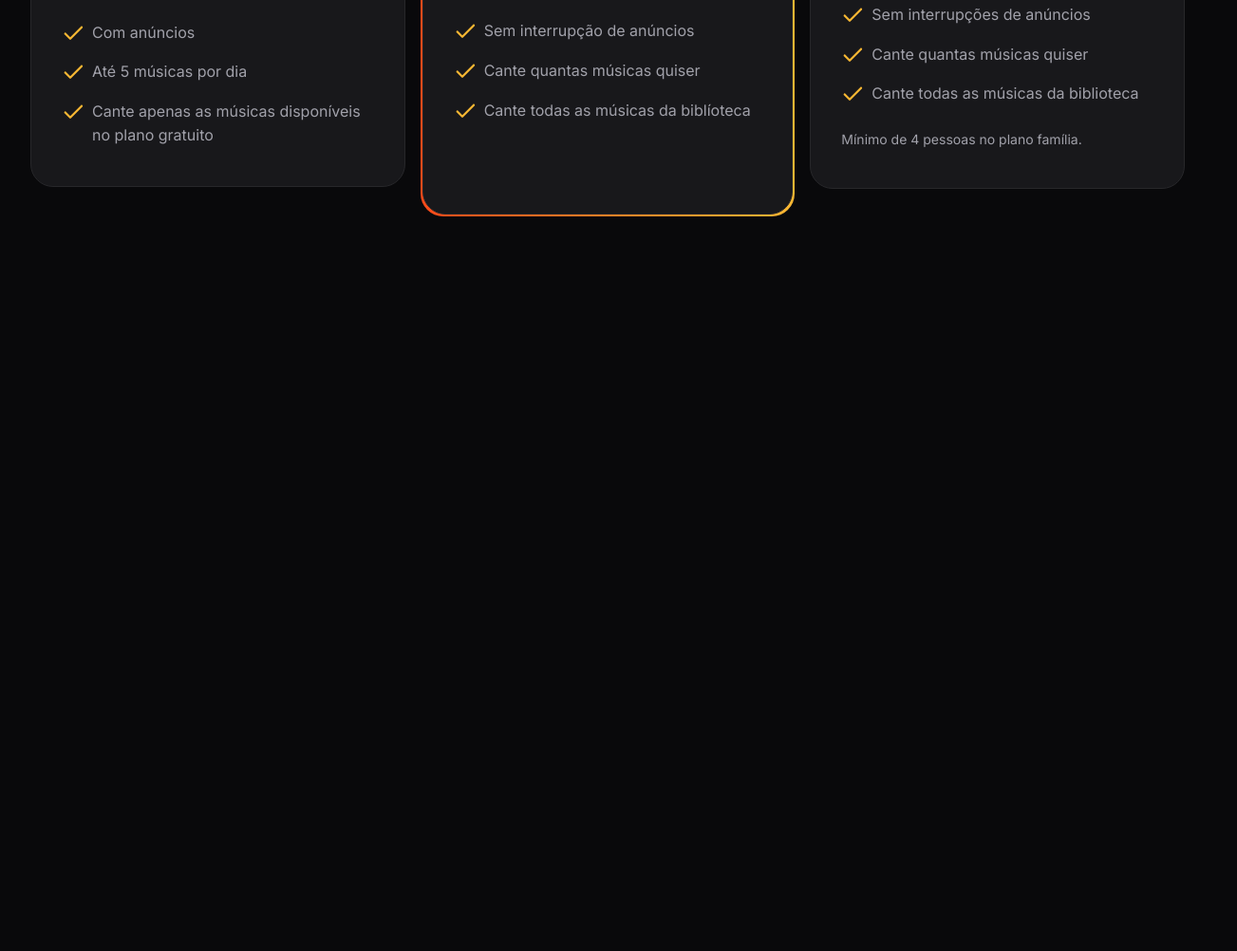
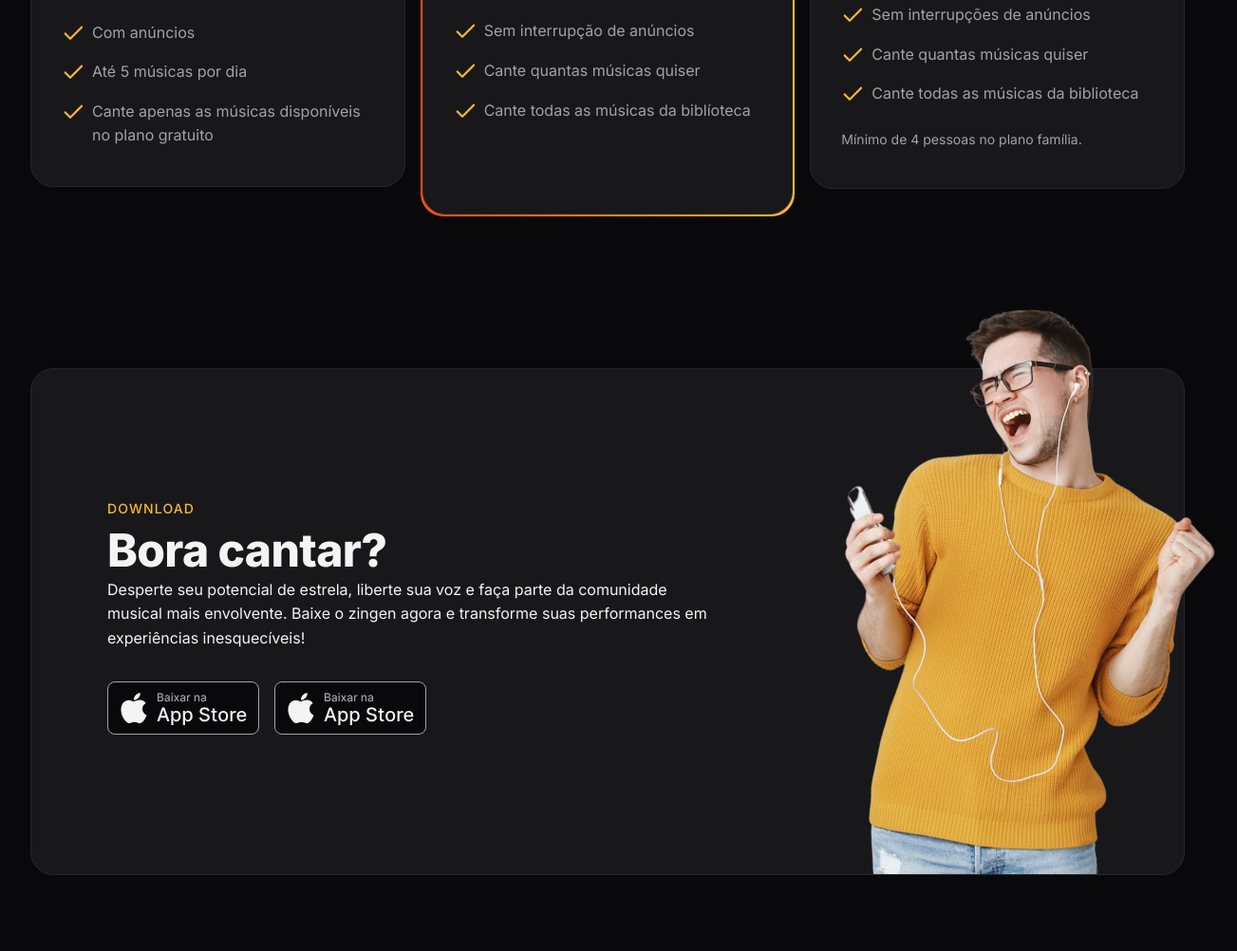
Before and after one commit to devpabloh/projeto-zingen, a plain HTML site: page index.html in a window 1280 px wide. Shown: the part 3231-4233 px from the top of the page at 95% size, 1303 px wide, since content can reach past the window. Before the commit the page ends 3539 px from the top, so only its background shows below. Drawn offline with Linux system fonts and the light colour scheme.

Commit message:
seção download

```diff
--- a/index.html
+++ b/index.html
@@ -153,5 +153,30 @@
             </div>
         </div>
     </section>
+
+    <section id="download">
+        <div class="container py-xl">
+            <div class="card px-lg even-columns items-center">
+                <div>
+                    <header>
+                        <strong>download</strong>
+                        <h2>Bora cantar?</h2>
+                    </header>
+                    <p>
+                        Desperte seu potencial de estrela, liberte sua voz e faça parte da comunidade musical mais envolvente. Baixe o zingen agora e transforme suas performances em experiências inesquecíveis!
+                    </p>
+                    <div class="buttons flex gap-1">
+                        <a href="">
+                            <img src="assets/icons/button-playstore.svg" alt="">
+                        </a>
+                        <a href="">
+                            <img src="assets/icons/button-playstore.svg" alt="">
+                        </a>
+                    </div>
+                </div>
+                <img src="assets/rapaz-ouvindo-musica-com-fones-de-ouvido-e-cantando-no-aplicativo-de-karaoke-removebg 1.png" alt="rapaz ouvindo musica com fones de ouvido e cantando no aplicativo de karaoke">
+            </div>
+        </div>
+    </section>
 </body>
 </html>
--- /dev/null
+++ b/styles/download.css
@@ -0,0 +1,33 @@
+#download{
+    .card{
+        padding: 3rem 1.5rem 15rem;
+        position: relative;
+
+        & > img{
+            width: 14.5rem;
+            position: absolute;
+            bottom: 0;
+            right: -3.5rem;
+        }
+    }
+
+    .buttons{
+        flex-wrap: wrap;
+        margin-top: 2rem;
+    }
+
+    @media(width >= 80em){
+        .card{
+            padding: 8.75rem 5rem;
+
+            & > div:nth-child(1){
+                max-width: 40rem;
+            }
+
+            & > img{
+                width: 29.125rem;
+            }
+        }
+    }
+
+}
--- a/styles/global.css
+++ b/styles/global.css
@@ -46,6 +46,8 @@ html {
     font-size: var(--fs-base);
     line-height: 1.6;
     color: var(--text-color-primary);
+
+    overflow-x: hidden;
 }
 
 body {
--- a/styles/index.css
+++ b/styles/index.css
@@ -9,3 +9,4 @@
 @import url(cards.css);
 @import url(features.css) (width>= 80rem);
 @import url(pricing.css);
+@import url(download.css);
```
Also changed, not shown: assets/icons/button-googleplay.svg (added), assets/icons/button-playstore.svg (added).
